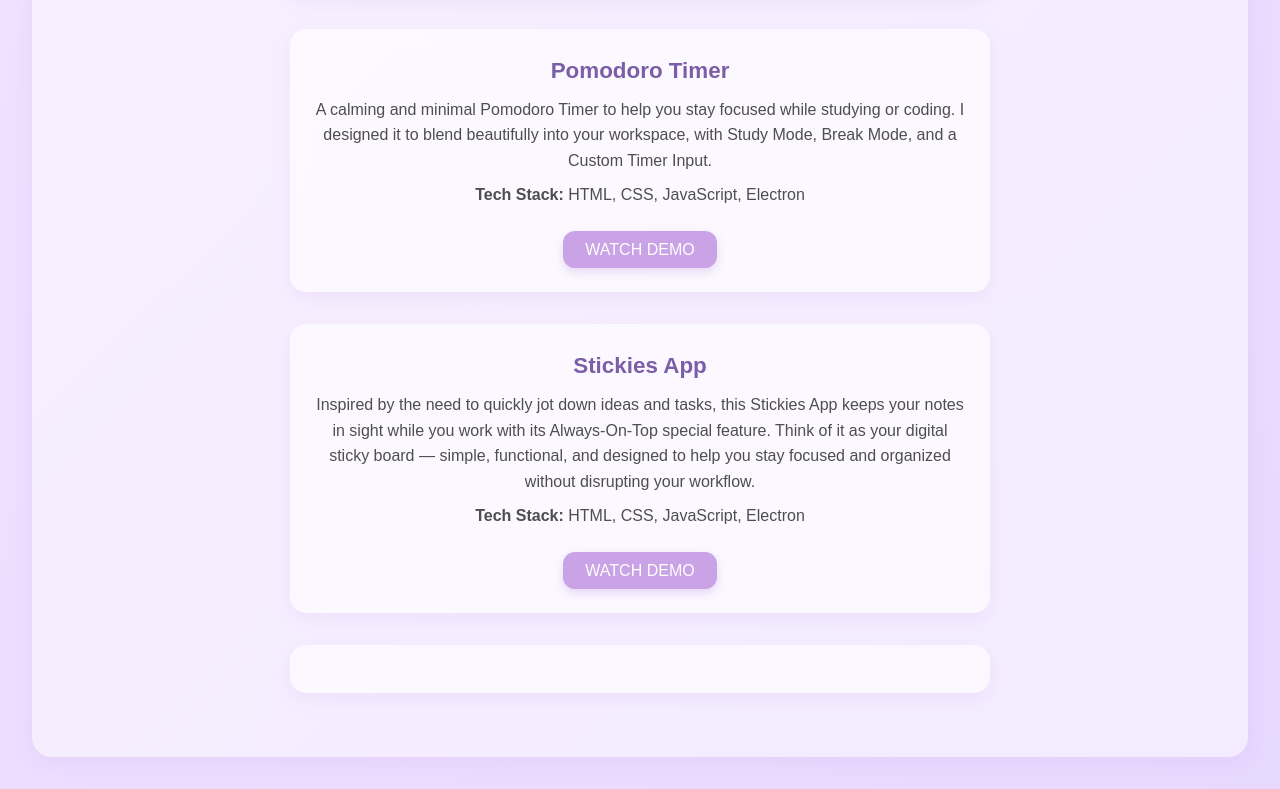
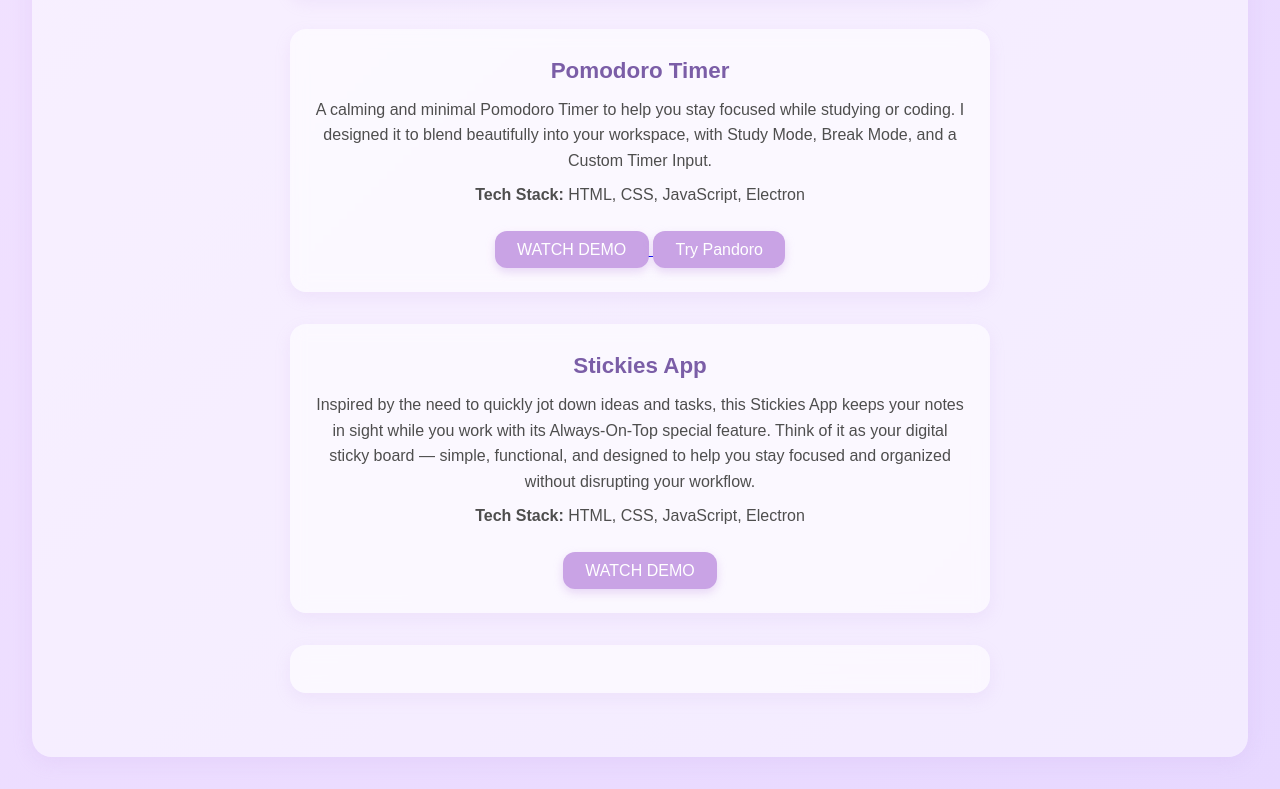
Before and after one commit to codewbeca/codewbeca.github.io, a website: page index.html in a window 1280 px wide. Shown: the part 1231-2020 px from the top of the page. Drawn offline with Linux system fonts and the light colour scheme.

Commit message:
Update index.html

```diff
--- a/index.html
+++ b/index.html
@@ -74,6 +74,9 @@
                   <a href="https://youtube.com/shorts/O9vSKksJsag?si=0gXqXoUnMt-jY8mH" target="_blank">
                     <button>WATCH DEMO</button>
                   </a>
+                      <a href="https://codewbeca.github.io/pandoro.io/" target="_blank">
+                          <button>Try Pandoro</button>
+                      </a>
                 </div>
 
                 <div class="project-card">
```
